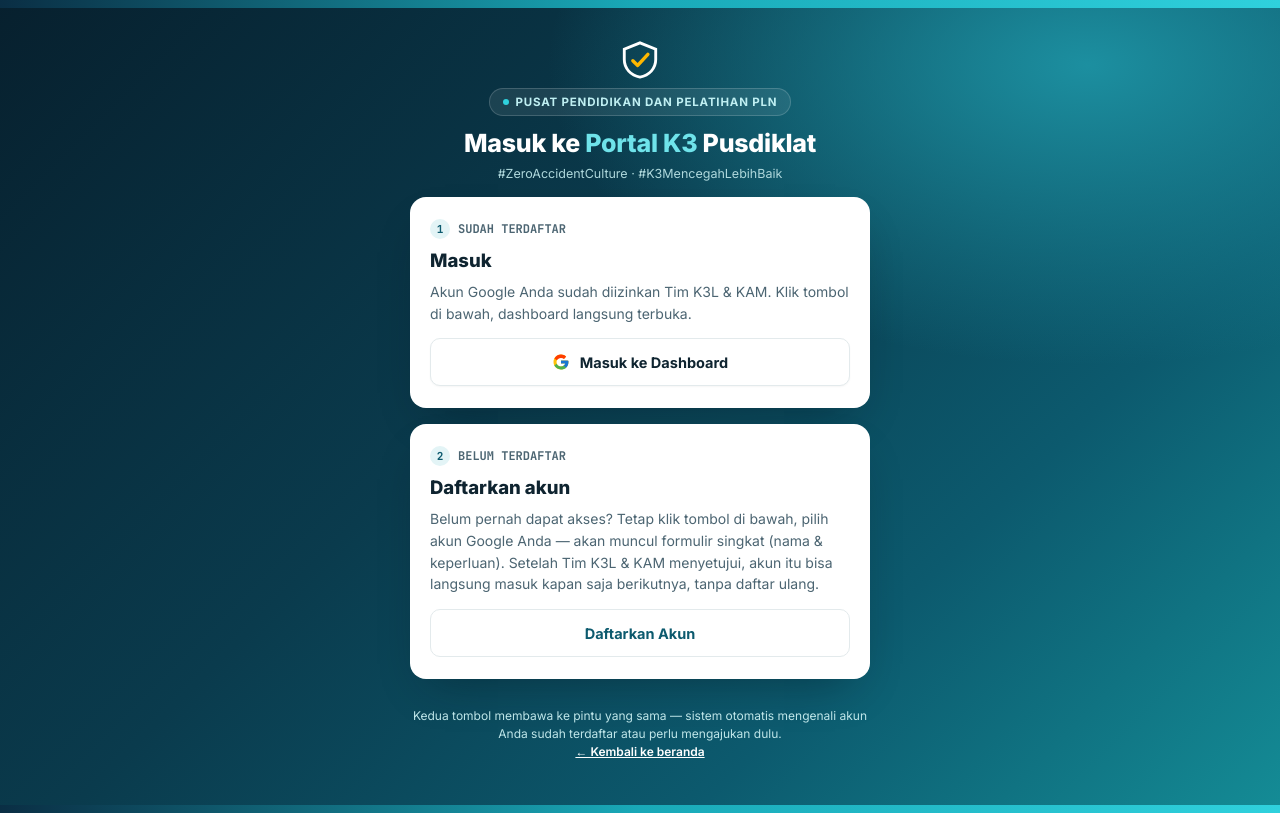
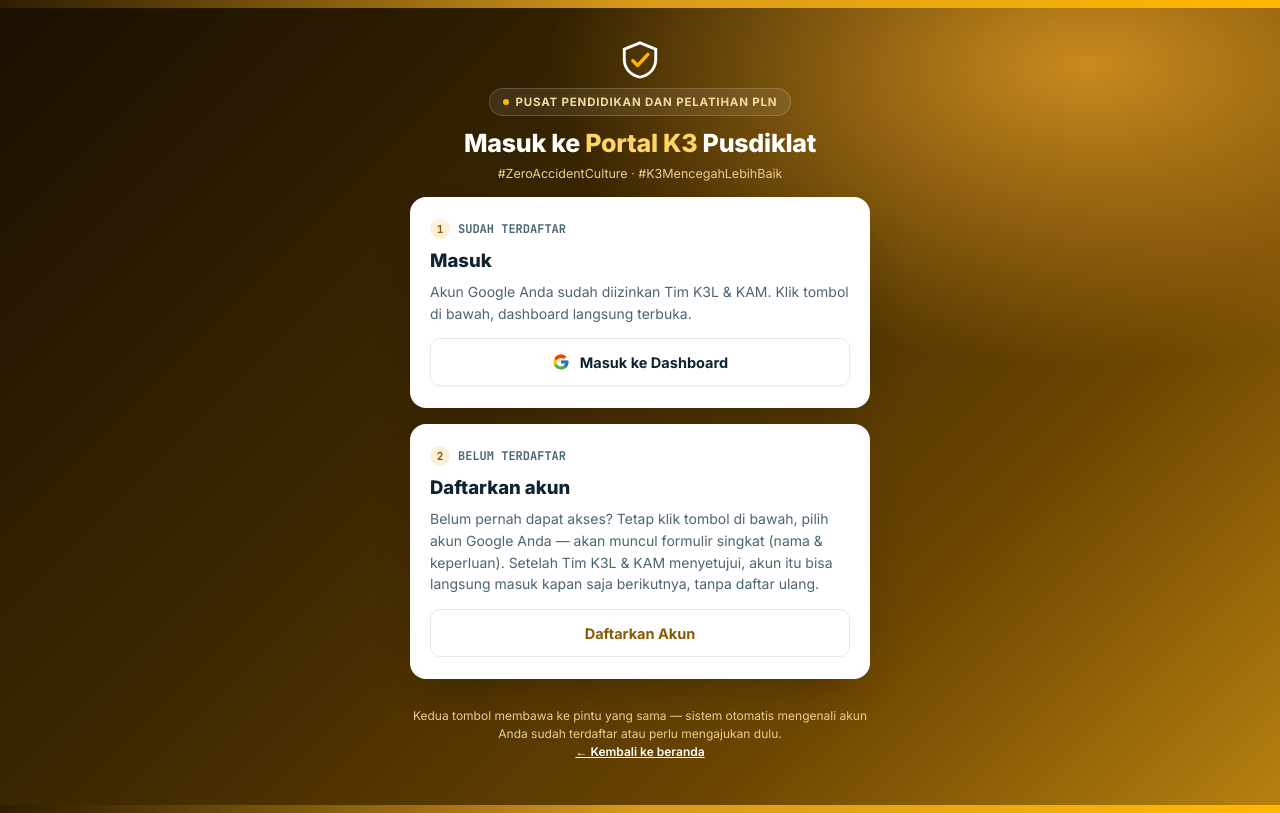
Before and after one commit to rengganayunus-beep/portal-k3-pusdiklat, a plain HTML site: page masuk.html in a window 1280 px wide. Drawn offline with Linux system fonts and the light colour scheme.

Commit message:
Ganti warna brand dari navy biru jadi emas/bronze PLN
Mengikuti identitas warna kuning-emas pada logo PLN (bukan biru) di
masuk.html dan index.html, konsisten dengan perubahan di Dashboard
Apps Script.

Co-Authored-By: Claude Sonnet 5 <noreply@anthropic.com>

```diff
--- a/masuk.html
+++ b/masuk.html
@@ -5,7 +5,7 @@
 <meta name="viewport" content="width=device-width, initial-scale=1, viewport-fit=cover">
 <title>Masuk · Portal K3 Pusdiklat</title>
 <meta name="robots" content="noindex">
-<meta name="theme-color" content="#0C5A6E">
+<meta name="theme-color" content="#6B4500">
 <meta name="apple-mobile-web-app-title" content="Portal K3">
 <link rel="apple-touch-icon" href="icon-180.png">
 <link rel="icon" type="image/png" href="icon-180.png">
@@ -14,7 +14,7 @@
 <style>
 :root{
   color-scheme:light;--card:#FFFFFF;--ink:#0F2430;--ink2:#4C6572;--line:#E3EAEC;
-  --teal-dk:#0A2E44;--teal:#0C5A6E;--teal-lt:#19A9B8;--cyan:#2FD1DD;
+  --gold-dk:#2E1D00;--gold:#8A5A00;--gold-lt:#D99A1B;--yellow:#FFB800;
   --live:#15803D;--live-soft:#E6F6EC;
   --mono:'JetBrains Mono',ui-monospace,Consolas,monospace;
 }
@@ -22,31 +22,31 @@
 html,body{min-height:100%}
 body{margin:0;font-family:'Inter',system-ui,sans-serif;color:var(--ink);display:flex;flex-direction:column;min-height:100vh;
   background:
-    radial-gradient(900px 500px at 85% 8%, #1C8FA0 0%, transparent 60%),
-    linear-gradient(135deg, #07202E 0%, #0A3B4D 42%, #0C5A6E 72%, #148C96 100%);
+    radial-gradient(900px 500px at 85% 8%, #C98A1D 0%, transparent 60%),
+    linear-gradient(135deg, #1A1000 0%, #3D2800 42%, #6B4500 72%, #B8820F 100%);
 }
-.bar{height:8px;flex-shrink:0;background:linear-gradient(90deg,var(--teal-dk),var(--teal-lt),var(--cyan))}
+.bar{height:8px;flex-shrink:0;background:linear-gradient(90deg,var(--gold-dk),var(--gold-lt),var(--yellow))}
 .main{flex:1;display:grid;place-items:center;padding:32px 16px}
 .wrap{max-width:460px;width:100%;display:flex;flex-direction:column;gap:16px}
 .hd{text-align:center;color:#fff;display:flex;flex-direction:column;gap:8px}
 .hd svg{width:40px;height:40px;margin:0 auto;color:#fff}
-.hd .eyebrow{display:inline-flex;align-self:center;align-items:center;gap:7px;font-size:11.5px;letter-spacing:.07em;text-transform:uppercase;font-weight:700;color:#BFEFF2;background:#ffffff14;border:1px solid #ffffff2a;padding:6px 13px;border-radius:999px}
-.hd .eyebrow .dot{width:6px;height:6px;border-radius:50%;background:var(--cyan)}
+.hd .eyebrow{display:inline-flex;align-self:center;align-items:center;gap:7px;font-size:11.5px;letter-spacing:.07em;text-transform:uppercase;font-weight:700;color:#F0DBA0;background:#ffffff14;border:1px solid #ffffff2a;padding:6px 13px;border-radius:999px}
+.hd .eyebrow .dot{width:6px;height:6px;border-radius:50%;background:var(--yellow)}
 .hd h1{font-size:25px;font-weight:800;margin:4px 0 0;line-height:1.2;letter-spacing:-.01em}
-.hd h1 span{color:#6FE3EA}
-.hd .tag{font-size:12.5px;color:#AFD8DC;margin:0}
-.card{background:var(--card);border-radius:16px;padding:22px 20px;display:flex;flex-direction:column;gap:10px;box-shadow:0 20px 44px -20px #00131c70}
+.hd h1 span{color:#FFD666}
+.hd .tag{font-size:12.5px;color:#E8CE94;margin:0}
+.card{background:var(--card);border-radius:16px;padding:22px 20px;display:flex;flex-direction:column;gap:10px;box-shadow:0 20px 44px -20px #1a100070}
 .card .num{display:inline-flex;align-items:center;gap:8px;font-family:var(--mono);font-weight:700;font-size:12px;color:var(--ink2)}
-.card .num span{width:20px;height:20px;border-radius:50%;background:#E3F4F6;color:var(--teal);display:grid;place-items:center;font-size:11px}
+.card .num span{width:20px;height:20px;border-radius:50%;background:#FBF0D9;color:var(--gold);display:grid;place-items:center;font-size:11px}
 .card h2{font-size:18.5px;font-weight:800;margin:0}
 .card p{margin:0;color:var(--ink2);font-size:14px;line-height:1.55}
 a.btn{display:inline-flex;justify-content:center;align-items:center;gap:10px;min-height:48px;border-radius:10px;font-weight:700;text-decoration:none;font-size:14.5px;margin-top:4px}
 a.btn.primary{background:#fff;color:var(--ink);border:1.5px solid var(--line);box-shadow:0 1px 2px #0000000a}
-a.btn.line{background:#fff;color:var(--teal);border:1.5px solid var(--line)}
+a.btn.line{background:#fff;color:var(--gold);border:1.5px solid var(--line)}
 a.btn:hover{filter:brightness(.97)}
-a.btn:focus-visible{outline:2px solid var(--teal-lt);outline-offset:2px}
+a.btn:focus-visible{outline:2px solid var(--gold-lt);outline-offset:2px}
 .badge{align-self:flex-start;font-size:11px;font-weight:700;padding:3px 9px;border-radius:20px;background:var(--live-soft);color:var(--live)}
-.foot{font-size:12px;color:#BFE6E9;text-align:center;line-height:1.5}
+.foot{font-size:12px;color:#E8CE94;text-align:center;line-height:1.5}
 .foot a{color:#fff;font-weight:600}
 </style>
 </head>
```
Also changed, not shown: index.html (+5 -5 lines).
